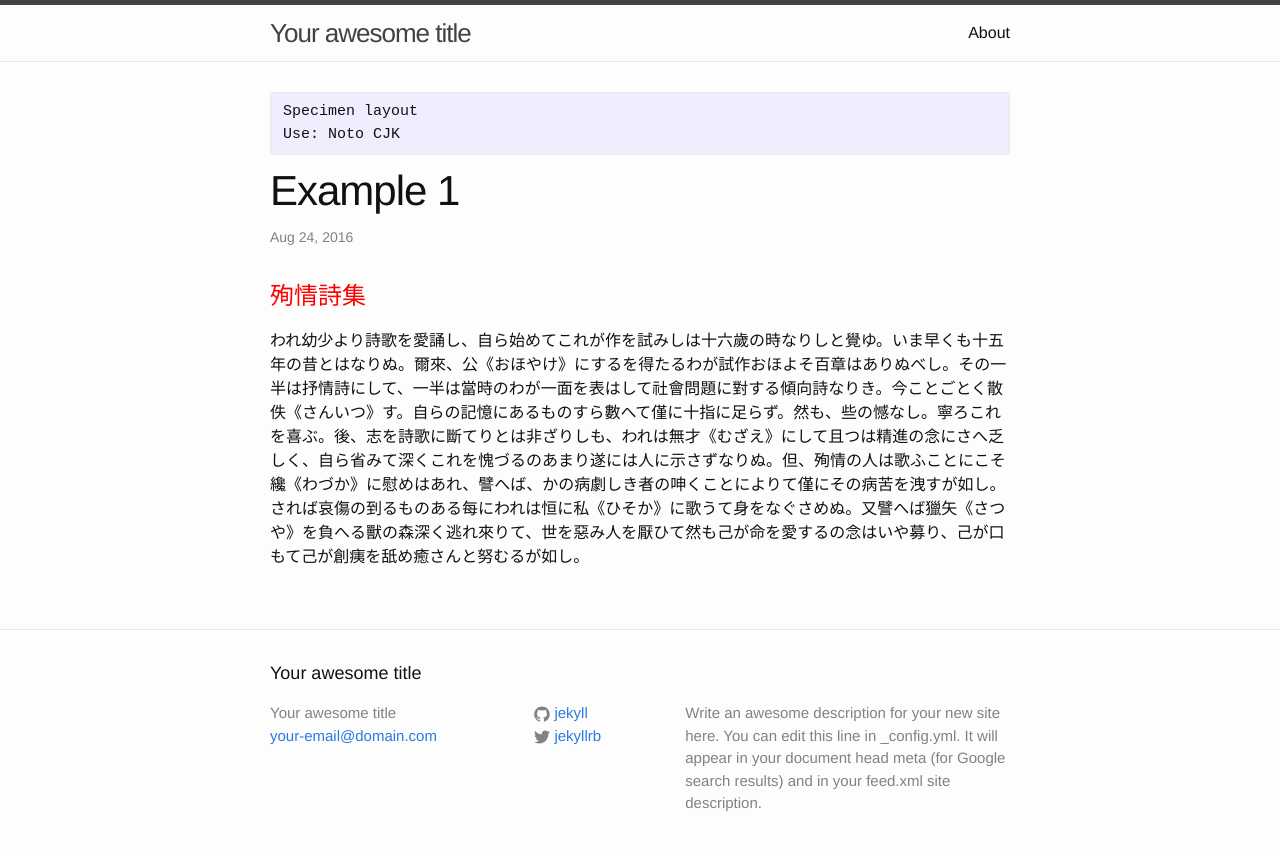
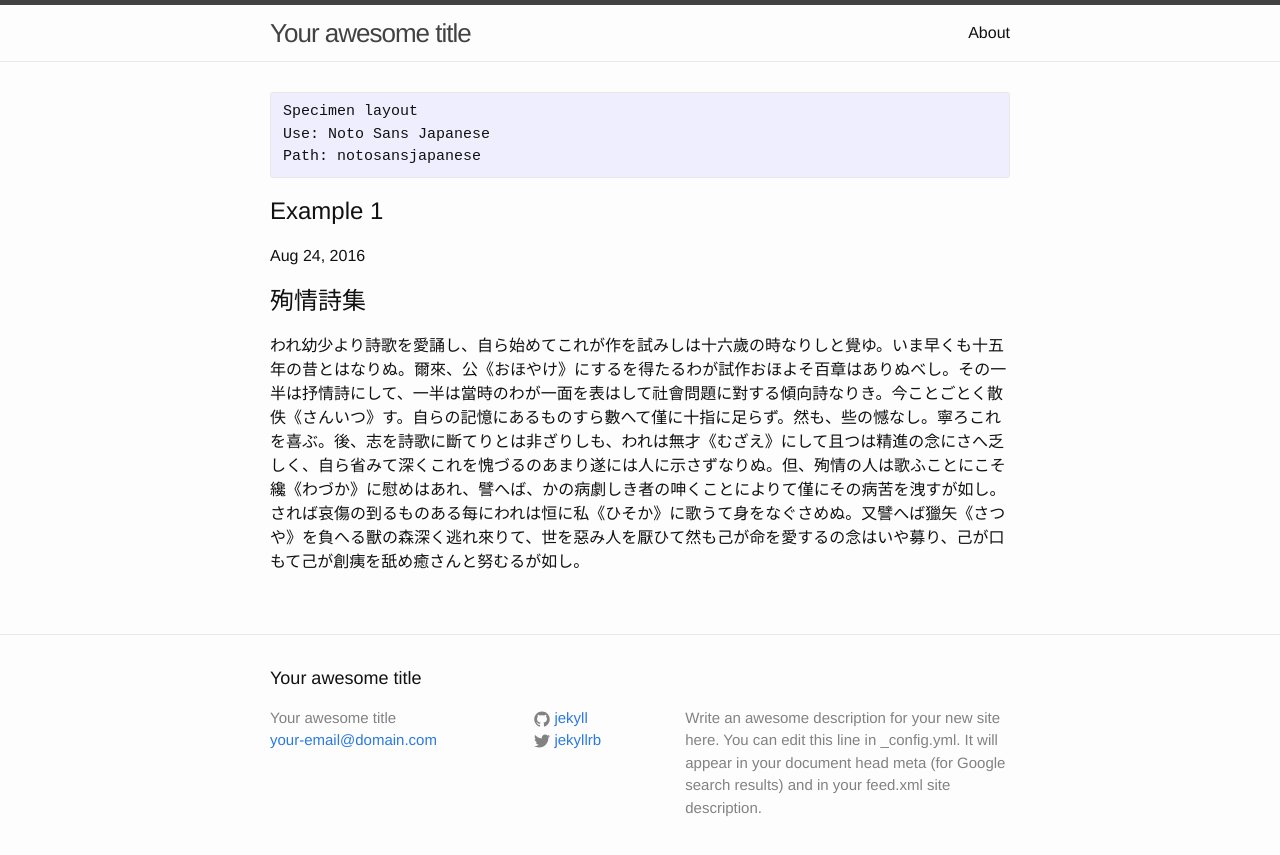
Before and after one commit to rsheeter/japanese, a Jekyll site: the page built from _specimens/example-1.html, in a window 1280 px wide. Shown: the top 855 px of the page. Built offline with Jekyll 4.4.1, drawn with Linux system fonts in a browser that asks for light colours.

Commit message:
Adds quick variable to font load example

```diff
--- a/_layouts/specimen.html
+++ b/_layouts/specimen.html
@@ -5,15 +5,43 @@ layout: default
 
 <pre><code>Specimen layout
 Use: {{ page.font }}
+Path: {{ page.font | split: ' ' | join: '' | downcase }}
 </code></pre>
 
-  <header class="post-header">
-    <h1 class="post-title" itemprop="name headline">{{ page.title | escape }}</h1>
-    <p class="post-meta"><time datetime="{{ page.date | date_to_xmlschema }}" itemprop="datePublished">{{ page.date | date: "%b %-d, %Y" }}</time>{% if page.author %} • <span itemprop="author" itemscope itemtype="http://schema.org/Person"><span itemprop="name">{{ page.author }}</span></span>{% endif %}</p>
+  <header>
+    <h1 itemprop="name headline">{{ page.title | escape }}</h1>
+    <p><time datetime="{{ page.date | date_to_xmlschema }}" itemprop="datePublished">{{ page.date | date: "%b %-d, %Y" }}</time></p>
+
+    <!-- Include graphic designer details here or in the footer? General credits might be less intrusive -->
+    <p>
+      {% if page.author %}<span itemprop="author" itemscope itemtype="http://schema.org/Person"><span itemprop="name">{{ page.author }}</span></span>
+      {% endif %}
+    </p>
   </header>
 
-  <div class="post-content" itemprop="articleBody">
-    {{ content }}
+  <!-- Temp approach -->
+  <div style="font-family: '{{ page.font }}', sans-serif;">
+
+    <div class="post-content" itemprop="articleBody">
+      {{ content }}
+    </div>
+
   </div>
 
 </article>
+
+{% comment %}
+This takes the font family name and combines it into a single string, to complete the Google Fonts Early Access URL.
+It’s fairly specific to current conditions, and perhaps we should maintain a master list this is matched against
+instead. It might also be possible to get it from the API a different way. This works as a fallback for now: it
+illustrates that the template should take care of getting the font from Early Access so contributors don’t.
+
+If this is bad—if it’s important they should be doing it manually to have them working with Early Access—then there
+should be a clear example template to follow.
+{% endcomment %}
+
+<!-- Temp approach -->
+<link
+  href="http://fonts.googleapis.com/earlyaccess/{{ page.font | split: ' ' | join: '' | downcase }}.css"
+  rel="stylesheet"
+  async />
--- a/_specimens/example-1.html
+++ b/_specimens/example-1.html
@@ -1,10 +1,11 @@
 ---
 title: Example 1
 layout: specimen
-font: 'Noto CJK' # Pass in the font, we’ll get it from Early Access for you
+font: 'Noto Sans Japanese' # Pass in the `font-family` string, we’ll get it from Early Access for you
+# Should support multiple
 ---
 
-<h1 style="color: red">殉情詩集</h1>
+<h1>殉情詩集</h1>
 
 <p>われ幼少より詩歌を愛誦し、自ら始めてこれが作を試みしは十六歲の時なりしと覺ゆ。いま早くも十五年の昔とはなりぬ。爾來、公《おほやけ》にするを得たるわが試作おほよそ百章はありぬべし。その一半は抒情詩にして、一半は當時のわが一面を表はして社會問題に對する傾向詩なりき。今ことごとく散佚《さんいつ》す。自らの記憶にあるものすら數へて僅に十指に足らず。然も、些の憾なし。寧ろこれを喜ぶ。後、志を詩歌に斷てりとは非ざりしも、われは無才《むざえ》にして且つは精進の念にさへ乏しく、自ら省みて深くこれを愧づるのあまり遂には人に示さずなりぬ。但、殉情の人は歌ふことにこそ纔《わづか》に慰めはあれ、譬へば、かの病劇しき者の呻くことによりて僅にその病苦を洩すが如し。されば哀傷の到るものある每にわれは恒に私《ひそか》に歌うて身をなぐさめぬ。又譬へば獵矢《さつや》を負へる獸の森深く逃れ來りて、世を惡み人を厭ひて然も己が命を愛するの念はいや募り、己が口もて己が創痍を舐め癒さんと努むるが如し。</p>
 
```
